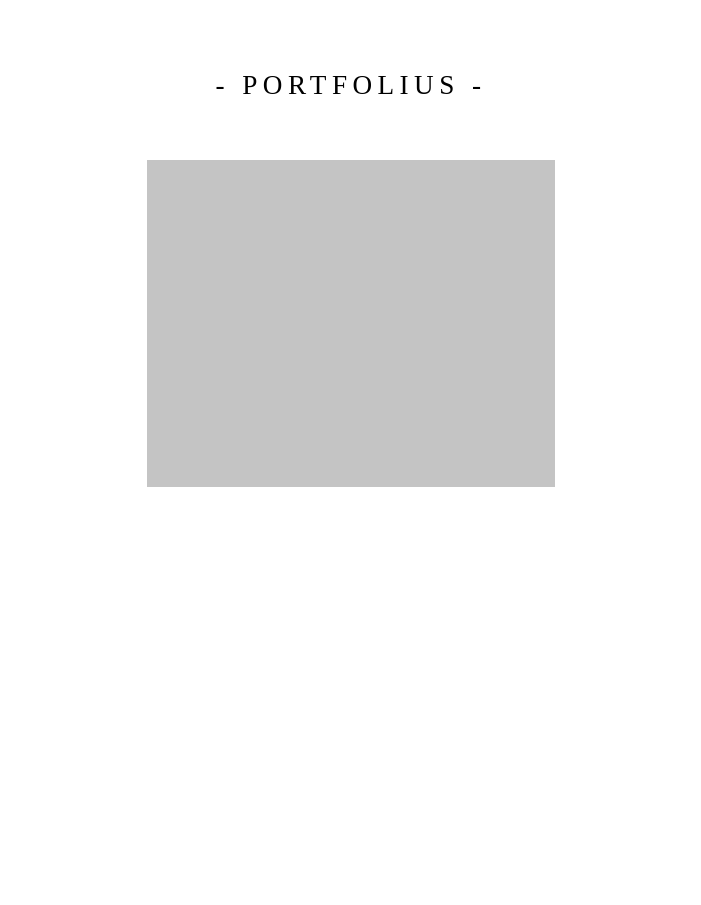
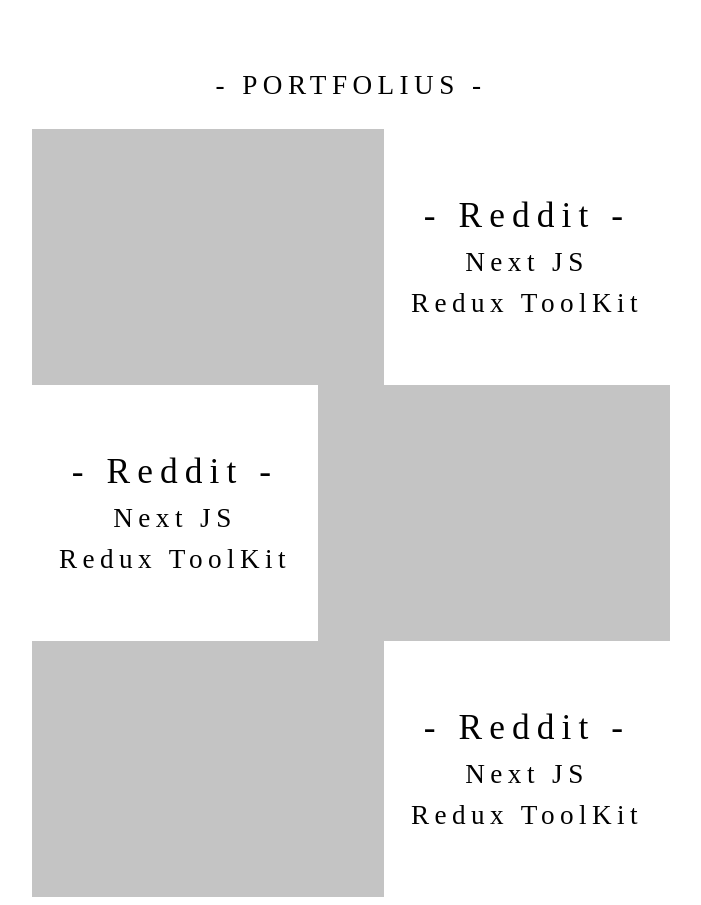
Before and after one commit to yoannesbourg/Portfolius, a Gatsby site: page / in a window 1280 px wide. Shown: the part 1020-1925 px from the top of the page, without its empty margins (289-990 px from the left). Before the commit the page ends 1537 px from the top, so only its background shows below. Built offline with nearby package versions, Linux system fonts and the light colour scheme; Gatsby itself is replaced by a stand-in of ours.

Commit message:
Portfolio template with props

```diff
--- a/src/components/PortfolioBlock.jsx
+++ b/src/components/PortfolioBlock.jsx
@@ -5,18 +5,75 @@
 
 //styles
 
+const ProjectContainer = styled.div`
+    display: flex;
+    align-items: center;
+    flex-direction:${props => props.reverse? 'row-reverse' : 'row'};
+`
+
 const ProjectThumbnail = styled.div`
     background-color: #C4C4C4;
-    margin-top: 2em;
-    height: 12em;
-    width: 15em;
+    height: 16em;
+    width: 22em;
+`
+
+const ProjectTitle = styled.h3`
+  color: black;
+  font-family: 'Perpetua';
+  font-size: 1.3em;
+  letter-spacing: 0.2em;
+  font-weight: 200;
+  text-align: center;
+  margin: 0;
+`
+
+const ProjectDescription = styled.p`
+    color: black;
+    font-family: 'Perpetua';
+    font-size: 1.7em;
+    letter-spacing: 0.2em;
+    font-weight: 200;
+    line-height: 1.5;
+    padding: 1em;
+    text-align: center;
 `
 
 const PortfolioBlock = () => {
     return (
-        <div>
+        <>
+            <ProjectContainer>
+                <ProjectThumbnail />
+                <ProjectDescription>
+                    <ProjectTitle>
+                    - Reddit -
+                    </ProjectTitle>
+                    Next JS<br />
+                    Redux ToolKit<br />
+                </ProjectDescription>
+            </ProjectContainer>
+
+            <ProjectContainer reverse>
             <ProjectThumbnail />
-        </div>
+            <ProjectDescription>
+                <ProjectTitle>
+                - Reddit -
+                </ProjectTitle>
+                Next JS<br />
+                Redux ToolKit<br />
+            </ProjectDescription>
+            </ProjectContainer>
+
+            <ProjectContainer>
+            <ProjectThumbnail />
+            <ProjectDescription>
+                <ProjectTitle>
+                - Reddit -
+                </ProjectTitle>
+                Next JS<br />
+                Redux ToolKit<br />
+            </ProjectDescription>
+            </ProjectContainer>
+        </>
     )
 }
 
--- a/src/pages/index.js
+++ b/src/pages/index.js
@@ -59,7 +59,7 @@
 `
 
 const SectionTitle = styled.h2`
-color: black;
+  color: black;
   font-family: 'Perpetua';
   font-size: 1.7em;
   letter-spacing: 0.2em;
@@ -112,8 +112,9 @@
         {/*Portfolius*/}
         <SectionTitle>
           - PORTFOLIUS -
-          <PortfolioBlock/>
         </SectionTitle>
+
+        <PortfolioBlock/>
 
       </Container>
 
```
